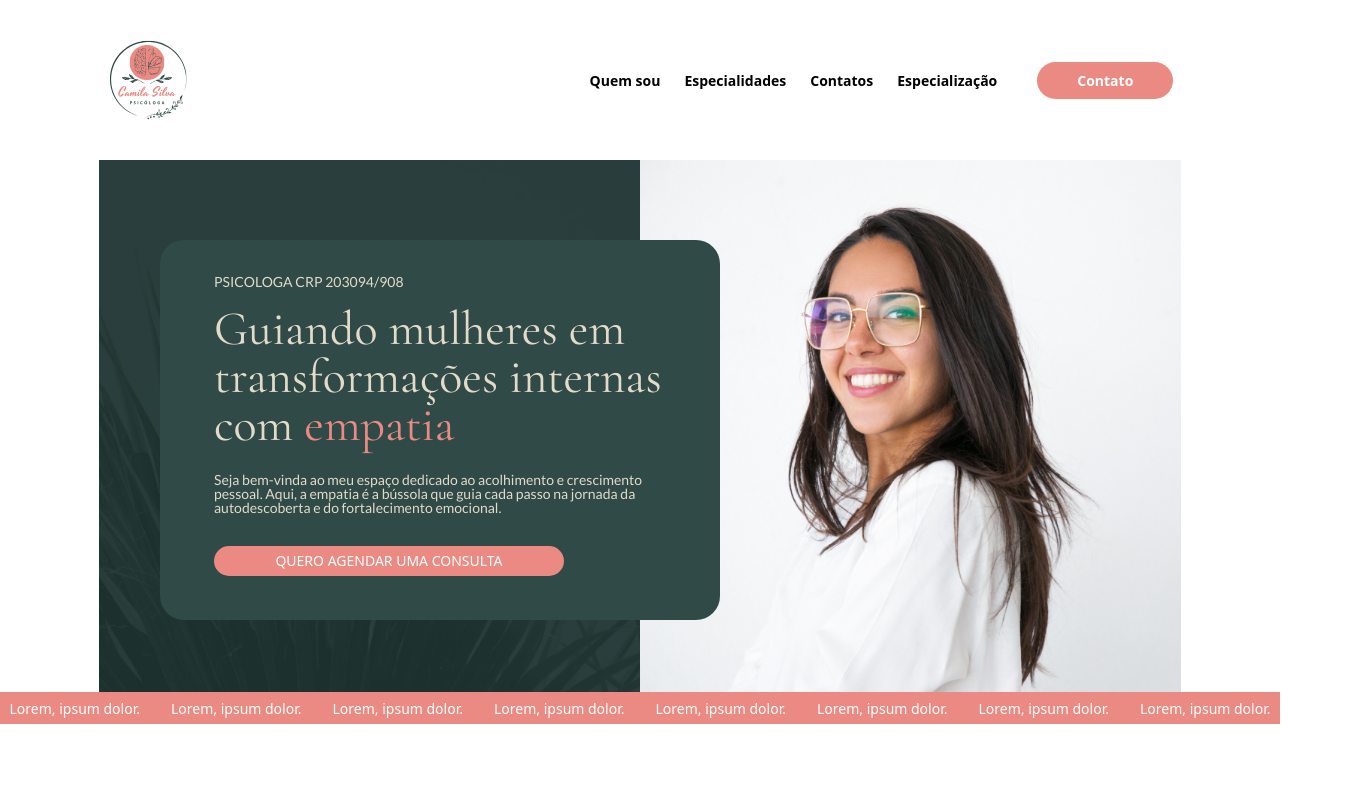
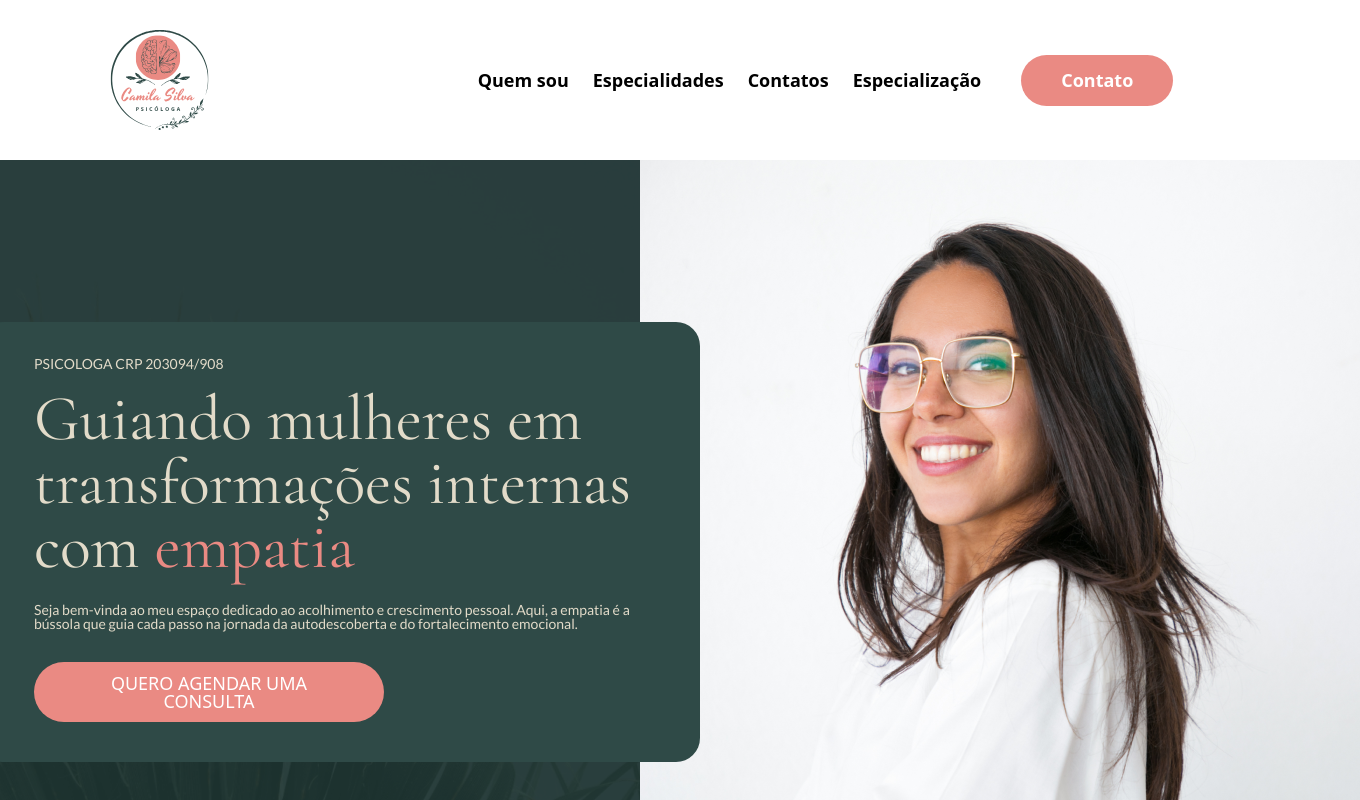
Before and after one commit to pedrojaraujo/psiCamilaSilva, a Next.js app: page / in a window 1280 px wide. Shown: the top 800 px of the page, 1360 px wide, since content can reach past the window. Built offline with nearby package versions, Linux system fonts and the light colour scheme.

Commit message:
correct the responsive for desktop

```diff
--- a/src/app/page.tsx
+++ b/src/app/page.tsx
@@ -17,23 +17,23 @@ export default function Home() {
           width={720}
           height={708}
           alt="Logo escrito Camila Silva psicóloga."
-          className="laptop:w-auto laptop:h-[532px]"
+          className="laptop:w-auto laptop:h-[532px] desktop:w-[720px] desktop:h-[708px]"
         />
         <Image
           src="/images/CamilaSilva1.png"
           width={720}
           height={708}
           alt="Logo escrito Camila Silva psicóloga."
-          className="laptop:w-auto laptop:h-[532px]"
+          className="laptop:w-auto laptop:h-[532px] desktop:w-[720px] desktop:h-[708px]"
         />
         <Banner
           className="
         z-10
         absolute
-        mt-[162px]
+        desktop:mt-[162px]
+        desktop:mr-[600px]
         laptop:mt-[80px]
         laptop:mr-[400px]
-        mr-[600px]
         py-[35px]
         px-[54px]"
         >
--- a/src/components/Banner/index.tsx
+++ b/src/components/Banner/index.tsx
@@ -1,7 +1,7 @@
 const Banner = ({ children, className }: Props) => {
   return (
     <div
-      className={`${className} leading-none flex flex-col gap-4 bg-default-green text-default-bege w-[720px] laptop:w-[560px] laptop:h-[380px] h-[440px] rounded-3xl`}
+      className={`${className} leading-none flex flex-col gap-4 bg-default-green text-default-bege desktop:w-[720px] desktop:h-[440px] laptop:w-[560px] laptop:h-[380px]  rounded-3xl`}
     >
       {children}
     </div>
--- a/src/components/Button/index.tsx
+++ b/src/components/Button/index.tsx
@@ -3,7 +3,7 @@ import React from "react";
 const Button = ({ children, className }: Props) => {
   return (
     <button
-      className={`${className} laptop:text-sm laptop:py-2 bg-default-pink text-white font-bold py-3 px-10 rounded-full`}
+      className={`${className} desktop:text-base laptop:text-sm desktop:py-3 laptop:py-2 bg-default-pink text-white font-bold px-10 rounded-full`}
     >
       {children}
     </button>
--- a/src/components/Header/index.tsx
+++ b/src/components/Header/index.tsx
@@ -21,11 +21,11 @@ const Header = () => {
           width={102}
           height={102}
           alt="Logo escrito Camila Silva psicóloga."
-          className="laptop:w-[80px]"
+          className="desktop:w-[102px] laptop:w-[80px]"
         />
       </div>
       <div className="flex items-center gap-10">
-        <ul className="flex gap-6  font-semibold laptop:text-sm">
+        <ul className="flex gap-6 font-semibold desktop:text-base laptop:text-sm">
           <li>
             <Link href="#">Quem sou</Link>
           </li>
--- a/src/components/HeroSection/index.tsx
+++ b/src/components/HeroSection/index.tsx
@@ -1,6 +1,6 @@
 const HeroSection = ({ children }: Props) => {
   return (
-    <div className="h-[708px] laptop:h-[532px] flex justify-center mt-5">
+    <div className="desktop:h-[708px] laptop:h-[532px] flex justify-center mt-5">
       {children}
     </div>
   );
--- a/src/components/Tape/index.tsx
+++ b/src/components/Tape/index.tsx
@@ -1,6 +1,6 @@
 const Tape = () => {
   return (
-    <div className="bg-default-pink text-white h-12 laptop:h-8 laptop:text-sm flex items-center">
+    <div className="bg-default-pink text-white desktop:h-12 laptop:h-8 laptop:text-sm flex items-center">
       <ul className="flex justify-around gap-3 w-full">
         <li>Lorem, ipsum dolor.</li>
         <li>Lorem, ipsum dolor.</li>
--- a/src/components/Title/index.tsx
+++ b/src/components/Title/index.tsx
@@ -3,7 +3,7 @@ const Title = ({ children, className, isMainHeading }: Props) => {
 
   return (
     <Tag
-      className={`${className} font-cormorantGaramond text-2xl laptop:text-xl`}
+      className={`${className} font-cormorantGaramond desktop:text-2xl laptop:text-xl`}
     >
       {children}
     </Tag>
```
